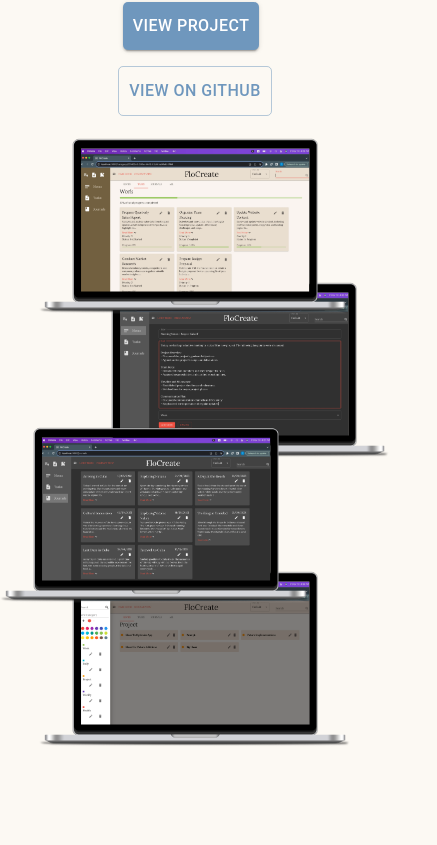
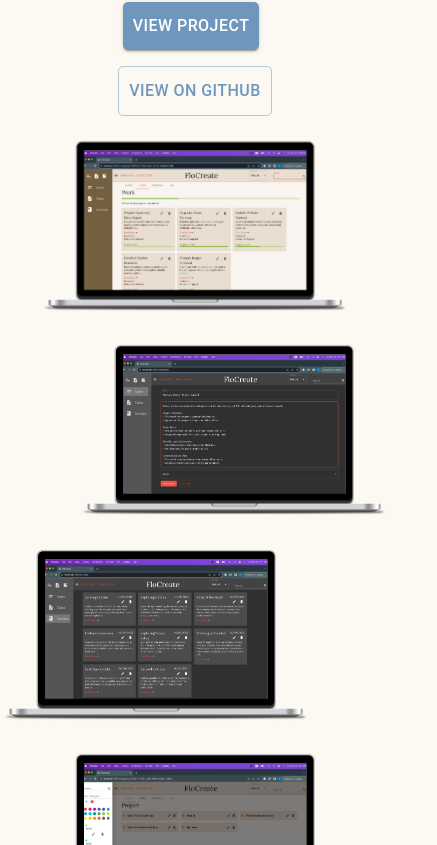
Before and after one commit to TV-Code/treyvinje-portfolio, a React (Vite) app: page / in a window 390 px wide. Shown: the part 3039-3884 px from the top of the page, 437 px wide, since content can reach past the window. Built offline with nearby package versions, Linux system fonts and the light colour scheme.

Commit message:
Added static images for mobile

```diff
--- a/src/components/ProjectCard.jsx
+++ b/src/components/ProjectCard.jsx
@@ -166,17 +166,20 @@
 
   const calculateFixedTransform = (index, frameType) => {
     const isMobileFrame = project.images[index].frame === 'mobile';
+    const containerWidth = imageContainerRef.current ? imageContainerRef.current.clientWidth : 0;
     const verticalMovement = index * 10;
-    const scale = frameType === 'desktop' ? 0.8 : 0.7;
-    let horizontalPosition;
-    let verticalOffset;
+    let horizontalPosition, verticalOffset, scale;
     if (isMobileFrame) {
-      horizontalPosition = index === 1 ? '30%' : index === 2 ? '-30%' : 0;
-      verticalOffset = (index * -225) - 110;
+      scale = Math.min(containerWidth / 800, 1);
+      horizontalPosition = index === 1 ? '20%' : index === 2 ? '-20%' : 0;
+      verticalOffset = (index * -325) - 50;
     } else {
+      scale = Math.min(containerWidth / 500, 1);
       horizontalPosition = index === 1 ? '10%' : index === 2 ? '-10%' : 0;
-      verticalOffset = (index * -100) - 200;
+      verticalOffset = (index * -40) - 200;
     }
+
+    scale = Math.max(scale, 0.5);
 
     return `translateX(${horizontalPosition}) translateY(${verticalMovement + verticalOffset}px) scale(${scale})`;
   };
```
Also changed, not shown: 2 other files (tests, documents, lock files or other folders).
